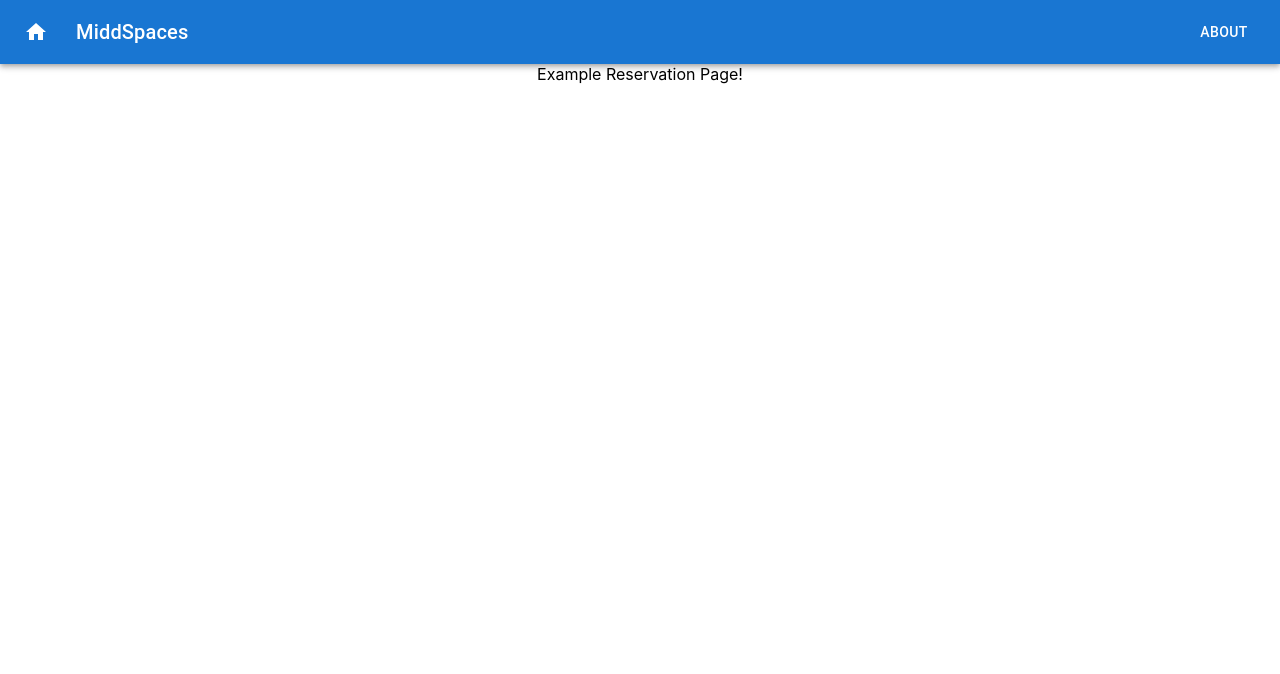
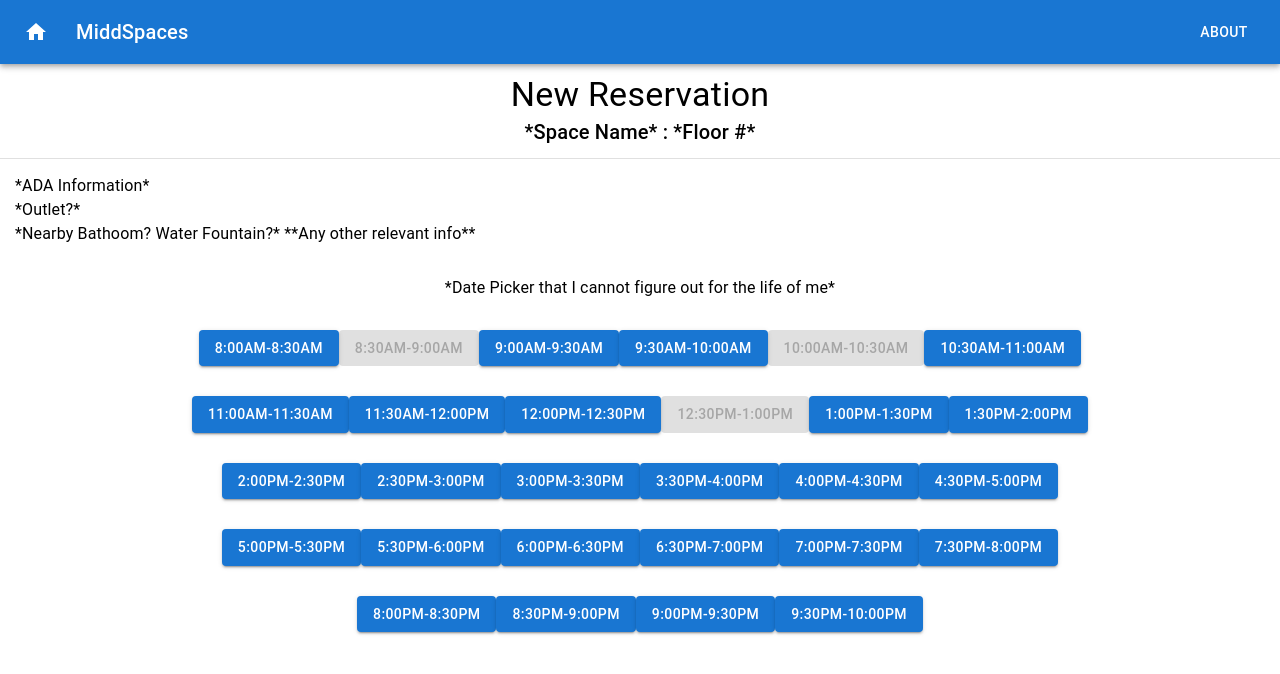
Before and after one commit to ruff1233/middspaces, a React (Create React App) app: page /newreservation in a window 1280 px wide. Shown: the top 674 px of the page. Built offline with nearby package versions, Linux system fonts and the light colour scheme.

Commit message:
created new ResDialog component, filled out NewReservation page to have skeleton for a new reservation

```diff
--- a/package.json
+++ b/package.json
@@ -7,6 +7,7 @@
     "@emotion/styled": "^11.10.4",
     "@mui/icons-material": "^5.10.9",
     "@mui/material": "^5.10.10",
+    "@mui/x-date-pickers": "^5.0.5",
     "@testing-library/jest-dom": "^5.16.5",
     "@testing-library/react": "^13.4.0",
     "@testing-library/user-event": "^13.5.0",
--- /dev/null
+++ b/src/components/ResDialog.js
@@ -0,0 +1,45 @@
+import React, { useState } from "react";
+import Dialog from '@mui/material/Dialog';
+import DialogTitle from '@mui/material/DialogTitle';
+import DialogActions from '@mui/material/DialogActions';
+import DialogContent from '@mui/material/DialogContent';
+import TextField from '@mui/material/TextField';
+import Button from '@mui/material/Button';
+
+function ResDialog(props) {
+    const { open, setOpen, start, end } = props;
+    const [name, setName] = useState();
+    const [email, setEmail] = useState();
+
+    const handleCancel = () => {
+        setOpen(false)
+    };
+
+    const handleOk = () => {
+        setOpen(false)
+    };
+
+  return (
+    <div>
+      <Dialog
+        open={open}
+        onClose={props.handleClose}
+        aria-labelledby="alert-dialog-title"
+        aria-describedby="alert-dialog-description"
+      >
+        <DialogTitle id="alert-dialog-title">
+          {"Book This Space From " + start + " Until " + end + "?"}
+        </DialogTitle>
+        <DialogContent style={{paddingTop: 5}}>
+            <TextField onChange={(e) => setName(e.target.value)} required style={{paddingRight: 10}} id="resName" label="Name" variant="outlined" />
+            <TextField onChange={(e) => setEmail(e.target.value)} required id="resEmail" label="Email" variant="outlined" />
+        </DialogContent>
+        <DialogActions>
+            <Button variant="outlined" color="error" autoFocus onClick={handleCancel}>Cancel</Button>
+            <Button disabled={!name || !email} variant="outlined" onClick={handleOk}>Submit Reservation</Button>
+        </DialogActions>
+      </Dialog>
+    </div>
+  );
+}
+export default ResDialog;
--- a/src/pages/newreservation.js
+++ b/src/pages/newreservation.js
@@ -1,10 +1,75 @@
 import React from "react";
+import Typography from '@mui/material/Typography';
+import Box from '@mui/material/Box';
+import Divider from '@mui/material/Divider';
+import Button from '@mui/material/Button';
+import ResDialog from '../components/ResDialog.js';
 
 function NewReservation(props) {
+    const [open, setOpen] = React.useState(false);
+    const [start, setStart] = React.useState("");
+    const [end, setEnd] = React.useState("");
+
+    const handleClick = (start, end) => {
+        setStart(start);
+        setEnd(end);
+        setOpen(true);
+      };
 
     return (
     <div>
-        Example Reservation Page!
+        <Box sx={{ flexDirection: 'column' }}>
+            <Typography align="center" variant="h4" component="div" sx={{ flexGrow: 1 }} style={{paddingTop: 10}}>New Reservation</Typography>
+            <Typography align="center" variant="h6" component="div" sx={{ flexGrow: 1 }} style={{paddingBottom: 10}}>*Space Name* : *Floor #*</Typography>
+            <Divider />
+            <Box sx={{ flexDirection: 'row' }} style={{padding: 15}}>
+                <Typography align="left" variant="body1" component="div" sx={{ flexGrow: 1 }}>*ADA Information*</Typography>
+                <Typography align="left" variant="body1" component="div" sx={{ flexGrow: 1 }}>*Outlet?*</Typography>
+                <Typography align="left" variant="body1" component="div" sx={{ flexGrow: 1 }}>*Nearby Bathoom? Water Fountain?* **Any other relevant info**</Typography>
+            </Box>
+            <Box sx={{ flexDirection: 'row' }} style={{padding: 15}}>
+                <Typography align="center" variant="body1" component="div" sx={{ flexGrow: 1 }}>*Date Picker that I cannot figure out for the life of me*</Typography>
+            </Box>
+            <Box sx={{ flexDirection: 'row' }} style={{padding: 15}}>
+                <Button variant="contained" onClick={() => {handleClick("8:00am","8:30am")}}>8:00am-8:30am</Button>
+                <Button disabled variant="contained">8:30am-9:00am</Button>
+                <Button variant="contained">9:00am-9:30am</Button>
+                <Button variant="contained">9:30am-10:00am</Button>
+                <Button disabled variant="contained">10:00am-10:30am</Button>
+                <Button variant="contained">10:30am-11:00am</Button>
+            </Box>
+            <Box sx={{ flexDirection: 'row' }} style={{padding: 15}}>
+                <Button variant="contained">11:00am-11:30am</Button>
+                <Button variant="contained">11:30am-12:00pm</Button>
+                <Button variant="contained">12:00pm-12:30pm</Button>
+                <Button disabled variant="contained">12:30pm-1:00pm</Button>
+                <Button variant="contained">1:00pm-1:30pm</Button>
+                <Button variant="contained">1:30pm-2:00pm</Button>
+            </Box>
+            <Box sx={{ flexDirection: 'row' }} style={{padding: 15}}>
+                <Button variant="contained">2:00pm-2:30pm</Button>
+                <Button variant="contained">2:30pm-3:00pm</Button>
+                <Button variant="contained">3:00pm-3:30pm</Button>
+                <Button variant="contained">3:30pm-4:00pm</Button>
+                <Button variant="contained">4:00pm-4:30pm</Button>
+                <Button variant="contained">4:30pm-5:00pm</Button>
+            </Box>
+            <Box sx={{ flexDirection: 'row' }} style={{padding: 15}}>
+                <Button variant="contained">5:00pm-5:30pm</Button>
+                <Button variant="contained">5:30pm-6:00pm</Button>
+                <Button variant="contained">6:00pm-6:30pm</Button>
+                <Button variant="contained">6:30pm-7:00pm</Button>
+                <Button variant="contained">7:00pm-7:30pm</Button>
+                <Button variant="contained">7:30pm-8:00pm</Button>
+            </Box>
+            <Box sx={{ flexDirection: 'row' }} style={{padding: 15}}>
+                <Button variant="contained">8:00pm-8:30pm</Button>
+                <Button variant="contained">8:30pm-9:00pm</Button>
+                <Button variant="contained">9:00pm-9:30pm</Button>
+                <Button variant="contained">9:30pm-10:00pm</Button>
+            </Box>
+        </Box>
+        <ResDialog open={open} start={start} setOpen={setOpen} end={end}/>
     </div>
     );
 }
```
Also changed, not shown: src/App.js (+4 -4 lines), 1 other file (tests, documents, lock files or other folders).
